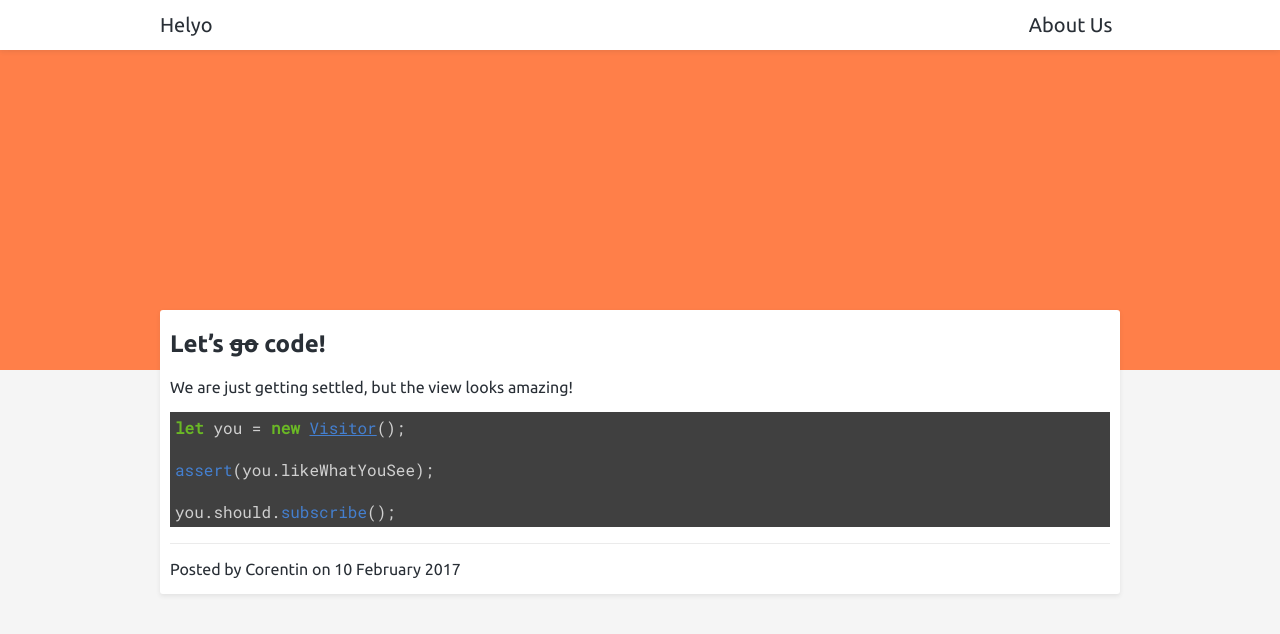
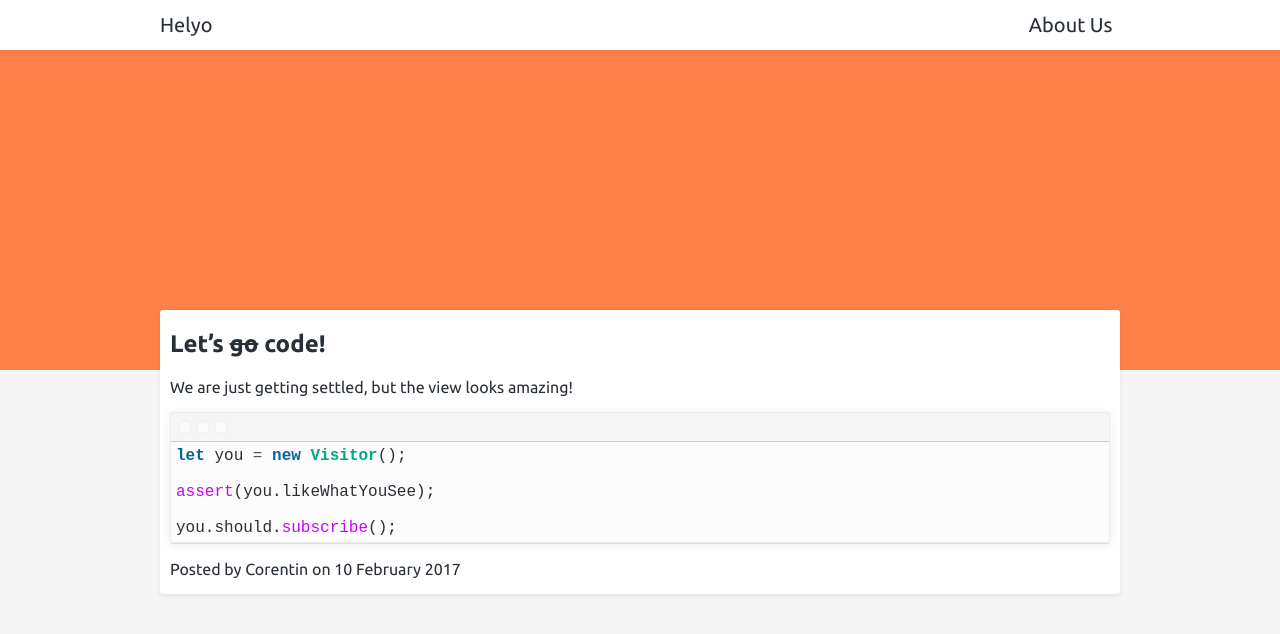
Before and after one commit to helyo-world/helyo.world, a Jekyll site: the page built from _posts/2017-02-10-test-1.md, in a window 1280 px wide. Shown: the top 634 px of the page. Built offline with Jekyll 4.4.1, drawn with Linux system fonts in a browser that asks for light colours.

Commit message:
Improve code blocks style

```diff
--- a/_sass/_variables.scss
+++ b/_sass/_variables.scss
@@ -1,7 +1,7 @@
 @import url('https://fonts.googleapis.com/css?family=Ubuntu:400,400i,700,700i|Roboto+Mono&subset=latin-ext');
 
 $font-family: 'Ubuntu', sans-serif;
-$font-family-code: 'Roboto Mono', 'Droid Sans Mono', 'Ubuntu Mono', 'Source Code Pro', Monaco, 'Courier New', Courier, monospace;
+$font-family-code: 'Courier New', Courier, monospace;
 
 $topbar-height: 50px;
 $topbar-padding: 15px;
--- a/_sass/main.scss
+++ b/_sass/main.scss
@@ -6,6 +6,7 @@
  * Global
  *
  **************************************************/
+
 body {
 	margin: 0;
 	font-family: $font-family;
@@ -73,6 +74,7 @@ img {
 			text-decoration: underline;
 		}
 	}
+
 	#logo {
 		padding: $topbar-padding 0;
 	}
@@ -98,7 +100,6 @@ img {
  * Page
  *
  **************************************************/
-
 
 #page {
 	margin-top: $topbar-height;
@@ -179,4 +180,44 @@ pre {
 	border-radius: 3px;
 	overflow: auto;
 }
-@import "./pygments-themes/native.scss";
+
+.highlighter-rouge {
+	position: relative;
+	padding-top: 28px;
+	background: #f6f6f6;
+	border: 1px solid #ececec;
+	border-radius: 3px;
+	box-shadow: 0 2px 10px $shadow-color;
+
+	&::before,
+	&::after,
+	&>.highlight::before {
+		content: '';
+		position: absolute;
+		top: 7px;
+		width: 12px;
+		height: 12px;
+		background: #fafafa;
+		border: 1px solid #ececec;
+		border-radius: 100%;
+	}
+
+	&::before {
+		left: 7px;
+	}
+	&::after {
+		left: 25px;
+	}
+	&>.highlight::before {
+		left: 43px;
+	}
+
+	pre {
+		margin: 0;
+		border-radius: 0 0 3px 3px;
+		border-top: 1px solid #d0d0d0;
+		background-color: #fcfcfc;
+	}
+}
+
+@import "./pygments-themes/manni.scss";
--- /dev/null
+++ b/_sass/pygments-themes/manni.scss
@@ -0,0 +1,61 @@
+.highlight .hll { background-color: #ffffcc }
+.highlight .c { color: #0099FF; font-style: italic } /* Comment */
+.highlight .err { color: #AA0000; background-color: #FFAAAA } /* Error */
+.highlight .k { color: #006699; font-weight: bold } /* Keyword */
+.highlight .o { color: #555555 } /* Operator */
+.highlight .cm { color: #0099FF; font-style: italic } /* Comment.Multiline */
+.highlight .cp { color: #009999 } /* Comment.Preproc */
+.highlight .c1 { color: #0099FF; font-style: italic } /* Comment.Single */
+.highlight .cs { color: #0099FF; font-weight: bold; font-style: italic } /* Comment.Special */
+.highlight .gd { background-color: #FFCCCC; border: 1px solid #CC0000 } /* Generic.Deleted */
+.highlight .ge { font-style: italic } /* Generic.Emph */
+.highlight .gr { color: #FF0000 } /* Generic.Error */
+.highlight .gh { color: #003300; font-weight: bold } /* Generic.Heading */
+.highlight .gi { background-color: #CCFFCC; border: 1px solid #00CC00 } /* Generic.Inserted */
+.highlight .go { color: #AAAAAA } /* Generic.Output */
+.highlight .gp { color: #000099; font-weight: bold } /* Generic.Prompt */
+.highlight .gs { font-weight: bold } /* Generic.Strong */
+.highlight .gu { color: #003300; font-weight: bold } /* Generic.Subheading */
+.highlight .gt { color: #99CC66 } /* Generic.Traceback */
+.highlight .kc { color: #006699; font-weight: bold } /* Keyword.Constant */
+.highlight .kd { color: #006699; font-weight: bold } /* Keyword.Declaration */
+.highlight .kn { color: #006699; font-weight: bold } /* Keyword.Namespace */
+.highlight .kp { color: #006699 } /* Keyword.Pseudo */
+.highlight .kr { color: #006699; font-weight: bold } /* Keyword.Reserved */
+.highlight .kt { color: #007788; font-weight: bold } /* Keyword.Type */
+.highlight .m { color: #FF6600 } /* Literal.Number */
+.highlight .s { color: #CC3300 } /* Literal.String */
+.highlight .na { color: #330099 } /* Name.Attribute */
+.highlight .nb { color: #336666 } /* Name.Builtin */
+.highlight .nc { color: #00AA88; font-weight: bold } /* Name.Class */
+.highlight .no { color: #336600 } /* Name.Constant */
+.highlight .nd { color: #9999FF } /* Name.Decorator */
+.highlight .ni { color: #999999; font-weight: bold } /* Name.Entity */
+.highlight .ne { color: #CC0000; font-weight: bold } /* Name.Exception */
+.highlight .nf { color: #CC00FF } /* Name.Function */
+.highlight .nl { color: #9999FF } /* Name.Label */
+.highlight .nn { color: #00CCFF; font-weight: bold } /* Name.Namespace */
+.highlight .nt { color: #330099; font-weight: bold } /* Name.Tag */
+.highlight .nv { color: #003333 } /* Name.Variable */
+.highlight .ow { color: #000000; font-weight: bold } /* Operator.Word */
+.highlight .w { color: #bbbbbb } /* Text.Whitespace */
+.highlight .mf { color: #FF6600 } /* Literal.Number.Float */
+.highlight .mh { color: #FF6600 } /* Literal.Number.Hex */
+.highlight .mi { color: #FF6600 } /* Literal.Number.Integer */
+.highlight .mo { color: #FF6600 } /* Literal.Number.Oct */
+.highlight .sb { color: #CC3300 } /* Literal.String.Backtick */
+.highlight .sc { color: #CC3300 } /* Literal.String.Char */
+.highlight .sd { color: #CC3300; font-style: italic } /* Literal.String.Doc */
+.highlight .s2 { color: #CC3300 } /* Literal.String.Double */
+.highlight .se { color: #CC3300; font-weight: bold } /* Literal.String.Escape */
+.highlight .sh { color: #CC3300 } /* Literal.String.Heredoc */
+.highlight .si { color: #AA0000 } /* Literal.String.Interpol */
+.highlight .sx { color: #CC3300 } /* Literal.String.Other */
+.highlight .sr { color: #33AAAA } /* Literal.String.Regex */
+.highlight .s1 { color: #CC3300 } /* Literal.String.Single */
+.highlight .ss { color: #FFCC33 } /* Literal.String.Symbol */
+.highlight .bp { color: #336666 } /* Name.Builtin.Pseudo */
+.highlight .vc { color: #003333 } /* Name.Variable.Class */
+.highlight .vg { color: #003333 } /* Name.Variable.Global */
+.highlight .vi { color: #003333 } /* Name.Variable.Instance */
+.highlight .il { color: #FF6600 } /* Literal.Number.Integer.Long */
--- a/_sass/pygments-themes/native.scss
+++ b/_sass/pygments-themes/native.scss
@@ -1,4 +1,3 @@
-.highlight { background-color: #404040 }
 .highlight .hll { background-color: #404040 }
 .highlight .c { color: #999999; font-style: italic } /* Comment */
 .highlight .err { color: #a61717; background-color: #e3d2d2 } /* Error */
--- /dev/null
+++ b/_sass/pygments-themes/pastie.scss
@@ -0,0 +1,60 @@
+.highlight .hll { background-color: #ffffcc }
+.highlight .c { color: #888888 } /* Comment */
+.highlight .err { color: #a61717; background-color: #e3d2d2 } /* Error */
+.highlight .k { color: #008800; font-weight: bold } /* Keyword */
+.highlight .cm { color: #888888 } /* Comment.Multiline */
+.highlight .cp { color: #cc0000; font-weight: bold } /* Comment.Preproc */
+.highlight .c1 { color: #888888 } /* Comment.Single */
+.highlight .cs { color: #cc0000; font-weight: bold; background-color: #fff0f0 } /* Comment.Special */
+.highlight .gd { color: #000000; background-color: #ffdddd } /* Generic.Deleted */
+.highlight .ge { font-style: italic } /* Generic.Emph */
+.highlight .gr { color: #aa0000 } /* Generic.Error */
+.highlight .gh { color: #303030 } /* Generic.Heading */
+.highlight .gi { color: #000000; background-color: #ddffdd } /* Generic.Inserted */
+.highlight .go { color: #888888 } /* Generic.Output */
+.highlight .gp { color: #555555 } /* Generic.Prompt */
+.highlight .gs { font-weight: bold } /* Generic.Strong */
+.highlight .gu { color: #606060 } /* Generic.Subheading */
+.highlight .gt { color: #aa0000 } /* Generic.Traceback */
+.highlight .kc { color: #008800; font-weight: bold } /* Keyword.Constant */
+.highlight .kd { color: #008800; font-weight: bold } /* Keyword.Declaration */
+.highlight .kn { color: #008800; font-weight: bold } /* Keyword.Namespace */
+.highlight .kp { color: #008800 } /* Keyword.Pseudo */
+.highlight .kr { color: #008800; font-weight: bold } /* Keyword.Reserved */
+.highlight .kt { color: #888888; font-weight: bold } /* Keyword.Type */
+.highlight .m { color: #0000DD; font-weight: bold } /* Literal.Number */
+.highlight .s { color: #dd2200; background-color: #fff0f0 } /* Literal.String */
+.highlight .na { color: #336699 } /* Name.Attribute */
+.highlight .nb { color: #003388 } /* Name.Builtin */
+.highlight .nc { color: #bb0066; font-weight: bold } /* Name.Class */
+.highlight .no { color: #003366; font-weight: bold } /* Name.Constant */
+.highlight .nd { color: #555555 } /* Name.Decorator */
+.highlight .ne { color: #bb0066; font-weight: bold } /* Name.Exception */
+.highlight .nf { color: #0066bb; font-weight: bold } /* Name.Function */
+.highlight .nl { color: #336699; font-style: italic } /* Name.Label */
+.highlight .nn { color: #bb0066; font-weight: bold } /* Name.Namespace */
+.highlight .py { color: #336699; font-weight: bold } /* Name.Property */
+.highlight .nt { color: #bb0066; font-weight: bold } /* Name.Tag */
+.highlight .nv { color: #336699 } /* Name.Variable */
+.highlight .ow { color: #008800 } /* Operator.Word */
+.highlight .w { color: #bbbbbb } /* Text.Whitespace */
+.highlight .mf { color: #0000DD; font-weight: bold } /* Literal.Number.Float */
+.highlight .mh { color: #0000DD; font-weight: bold } /* Literal.Number.Hex */
+.highlight .mi { color: #0000DD; font-weight: bold } /* Literal.Number.Integer */
+.highlight .mo { color: #0000DD; font-weight: bold } /* Literal.Number.Oct */
+.highlight .sb { color: #dd2200; background-color: #fff0f0 } /* Literal.String.Backtick */
+.highlight .sc { color: #dd2200; background-color: #fff0f0 } /* Literal.String.Char */
+.highlight .sd { color: #dd2200; background-color: #fff0f0 } /* Literal.String.Doc */
+.highlight .s2 { color: #dd2200; background-color: #fff0f0 } /* Literal.String.Double */
+.highlight .se { color: #0044dd; background-color: #fff0f0 } /* Literal.String.Escape */
+.highlight .sh { color: #dd2200; background-color: #fff0f0 } /* Literal.String.Heredoc */
+.highlight .si { color: #3333bb; background-color: #fff0f0 } /* Literal.String.Interpol */
+.highlight .sx { color: #22bb22; background-color: #f0fff0 } /* Literal.String.Other */
+.highlight .sr { color: #008800; background-color: #fff0ff } /* Literal.String.Regex */
+.highlight .s1 { color: #dd2200; background-color: #fff0f0 } /* Literal.String.Single */
+.highlight .ss { color: #aa6600; background-color: #fff0f0 } /* Literal.String.Symbol */
+.highlight .bp { color: #003388 } /* Name.Builtin.Pseudo */
+.highlight .vc { color: #336699 } /* Name.Variable.Class */
+.highlight .vg { color: #dd7700 } /* Name.Variable.Global */
+.highlight .vi { color: #3333bb } /* Name.Variable.Instance */
+.highlight .il { color: #0000DD; font-weight: bold } /* Literal.Number.Integer.Long */
```
